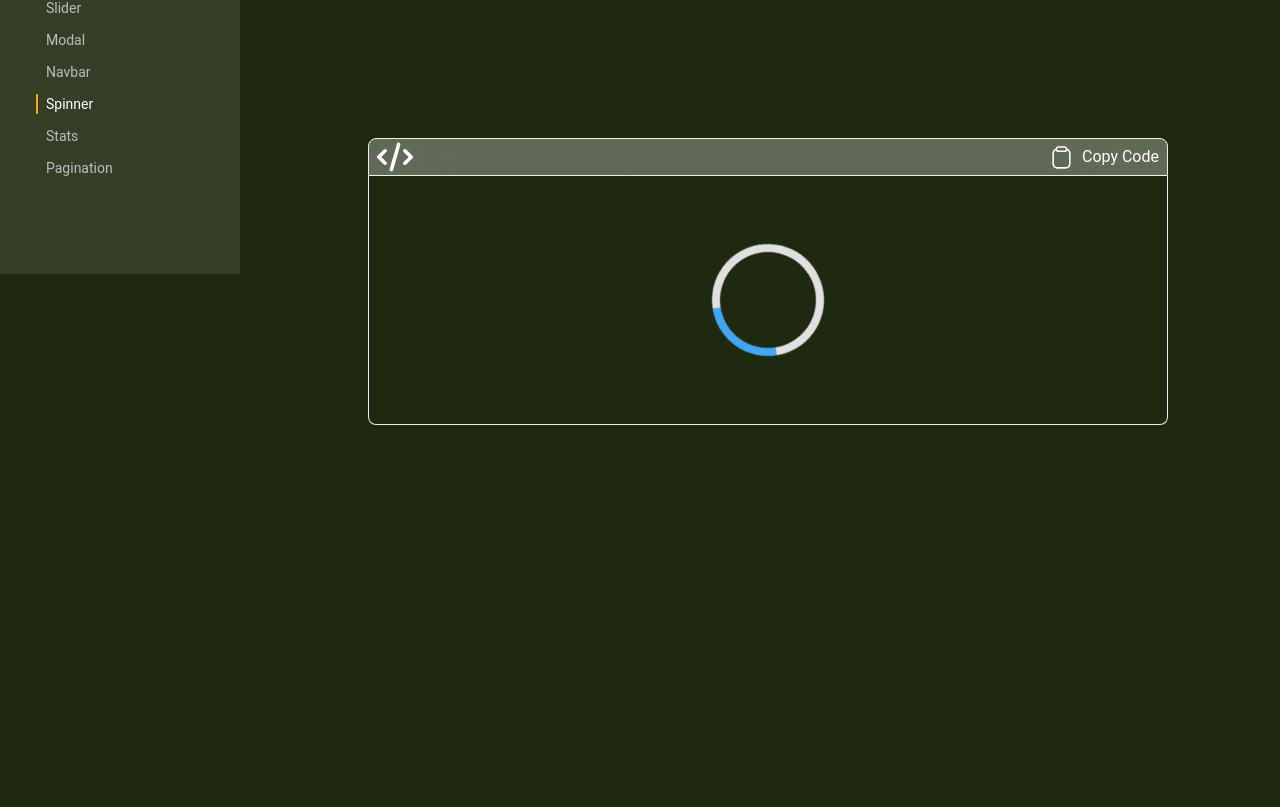
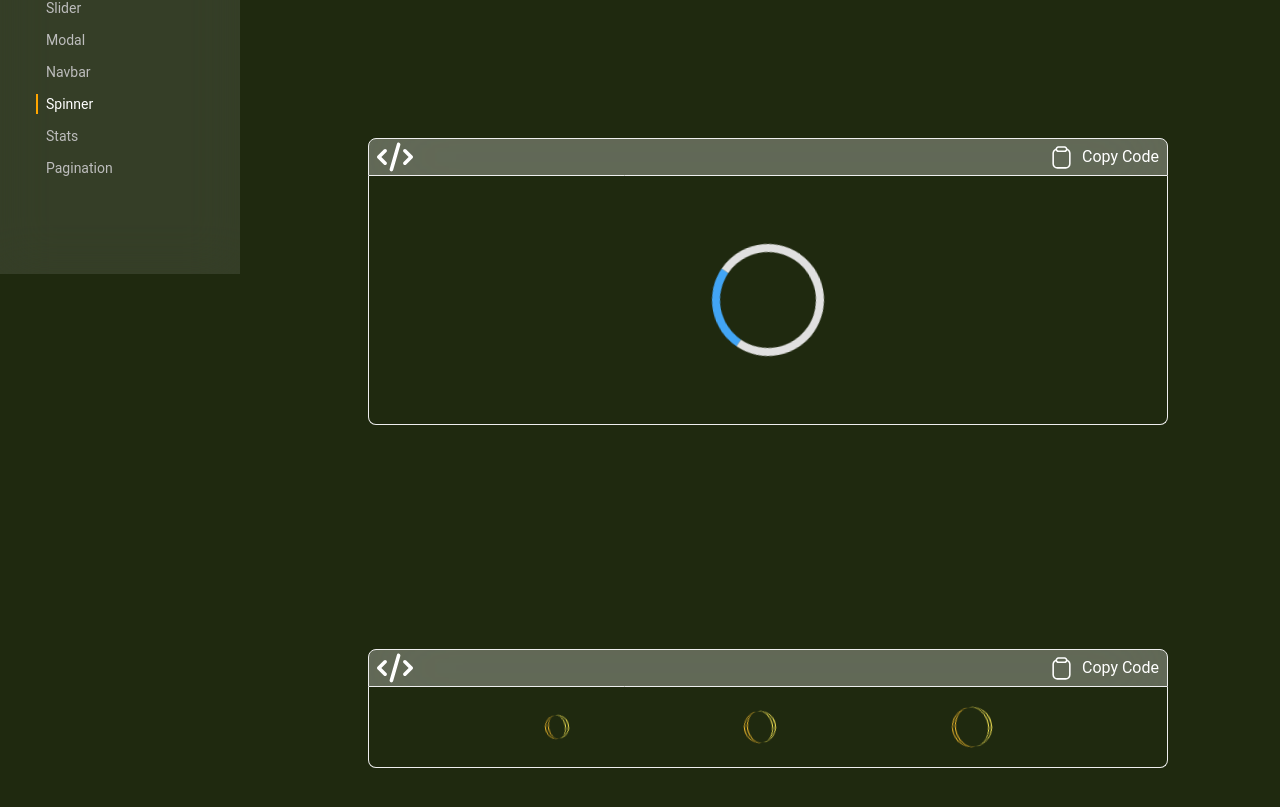
Before and after one commit to akash-khan-311/softui, a React (Vite) app: page /components/spinner in a window 1280 px wide. Shown: the part 529-1336 px from the top of the page. Before the commit the page ends 1166 px from the top, so only its background shows below. Built offline with nearby package versions, Linux system fonts and the light colour scheme.

Commit message:
add spinner3

```diff
--- a/src/UIcomponents/CheckBox/Checkbox.jsx
+++ b/src/UIcomponents/CheckBox/Checkbox.jsx
@@ -1,6 +1,7 @@
 import Checkbox1 from "../../components/App/Checkbox/Checkbox1";
 import Checkbox2 from "../../components/App/Checkbox/Checkbox2";
 import Checkbox3 from "../../components/App/Checkbox/Checkbox3";
+import Checkbox4 from "../../components/App/Checkbox/Checkbox4";
 
 const Checkbox = () => {
   return (
@@ -9,6 +10,7 @@ const Checkbox = () => {
     <Checkbox1/>
     <Checkbox2/>
     <Checkbox3/>
+    <Checkbox4/>
   </div>
   );
 };
--- a/src/UIcomponents/Spinner/Spinner.jsx
+++ b/src/UIcomponents/Spinner/Spinner.jsx
@@ -1,11 +1,13 @@
 import Spinner1 from "../../components/App/Spinner/Spinner1";
 import Spinner2 from "../../components/App/Spinner/Spinner2";
+import Spinner3 from "../../components/App/Spinner/Spinner3";
 
 const Spinner = () => {
   return (
     <div className="">
       <Spinner1 />
       <Spinner2/>
+      <Spinner3/>
     </div>
   );
 };
--- /dev/null
+++ b/src/components/App/Checkbox/Checkbox4.jsx
@@ -0,0 +1,9 @@
+
+const Checkbox4 = () => {
+    return(
+        <div>
+             <p> This is Checkbox4 </p>
+        </div>
+    )
+}
+export default Checkbox4;
--- /dev/null
+++ b/src/components/App/Spinner/Spinner3.jsx
@@ -0,0 +1,21 @@
+import CodeBox from "../../../Shared/CodeBox/CodeBox";
+
+const Spinner3 = () => {
+    return(
+        <div>
+             <CodeBox stringCode={`
+<div className="w-6 h-6 animate-spin rounded-full border-double border-4 border-r-0 border-l-0 border-b-yellow-400 border-t-yellow-700"></div>
+<div className="w-8 h-8 animate-spin rounded-full border-double border-4 border-r-0 border-l-0 border-b-yellow-400 border-t-yellow-700"></div>
+<div className="w-10 h-10 animate-spin rounded-full border-double border-4 border-r-0 border-l-0 border-b-yellow-400 border-t-yellow-700"></div>`}>
+                <div className="flex flex-wrap gap-5 justify-evenly items-center">
+                <div className="w-6 h-6 animate-spin rounded-full border-double border-4 border-r-0 border-l-0 border-b-yellow-400 border-t-yellow-700"></div>
+                <div className="w-8 h-8 animate-spin rounded-full border-double border-4 border-r-0 border-l-0 border-b-yellow-400 border-t-yellow-700"></div>
+                <div className="w-10 h-10 animate-spin rounded-full border-double border-4 border-r-0 border-l-0 border-b-yellow-400 border-t-yellow-700"></div>
+
+                </div>
+
+             </CodeBox>
+        </div>
+    )
+}
+export default Spinner3;
```
